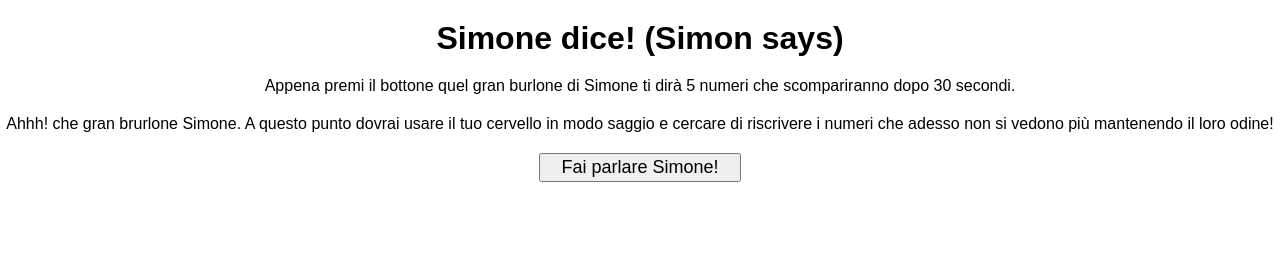
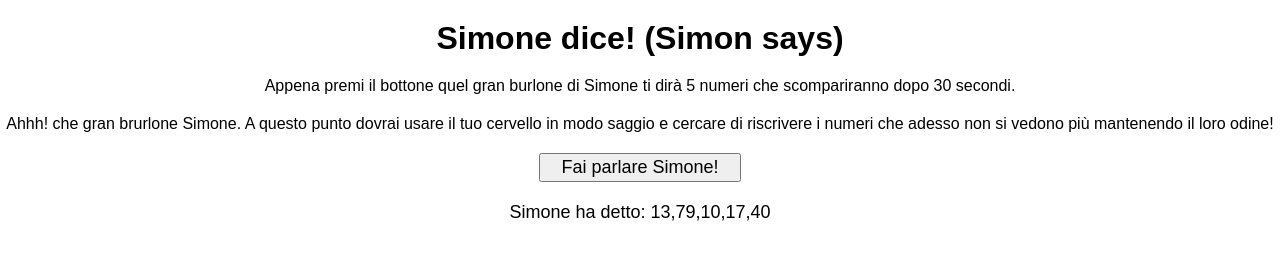
Before and after one commit to Pepesalezucchero/js-simon, a plain HTML site: page index.html in a window 1280 px wide. Both pictures are taken after a click on the button "Fai parlare Simone!". Drawn offline with Linux system fonts and the light colour scheme.

Commit message:
inseriti comandi per mostrare numeri su pagina

```diff
--- a/css/style.css
+++ b/css/style.css
@@ -14,3 +14,7 @@ button {
     padding: 2px 20px;
     font-size: 18px;
 }
+
+.pc-numbers {
+    font-size: 18px;
+}
--- a/index.html
+++ b/index.html
@@ -19,7 +19,11 @@
         <button id="simon-btn">Fai parlare Simone!</button>
     </div>
 
-    <div class="simon-says">
+    <div class="container">
+
+        <div class="simon-says">
+
+        </div>
 
     </div>
 
--- a/js/script.js
+++ b/js/script.js
@@ -5,9 +5,10 @@ Dopo che sono stati inseriti i 5 numeri, il software dice quanti e quali dei num
 */
 
 //elementi richiamati
+const simonDiv = document.querySelector(".simon-says");
 const simonButton = document.getElementById("simon-btn");
 const simonNums = [];
-
+const userNums = [];
 
 //creo 5 numeri casuali e li faccio visualizzare in pagina
 
@@ -19,6 +20,12 @@ simonButton.addEventListener("click",
         //genero i 5 numeri
         const randomNums = arreySimonNum(0, 100, 5);
         console.log(randomNums);
+
+        //creo i numeri sulla pagina
+        const simon = document.createElement("p");
+        simon.classList.add("pc-numbers");
+        simonDiv.append(simon);
+        simon.append("Simone ha detto: ", randomNums);
     }
 );
 
```
